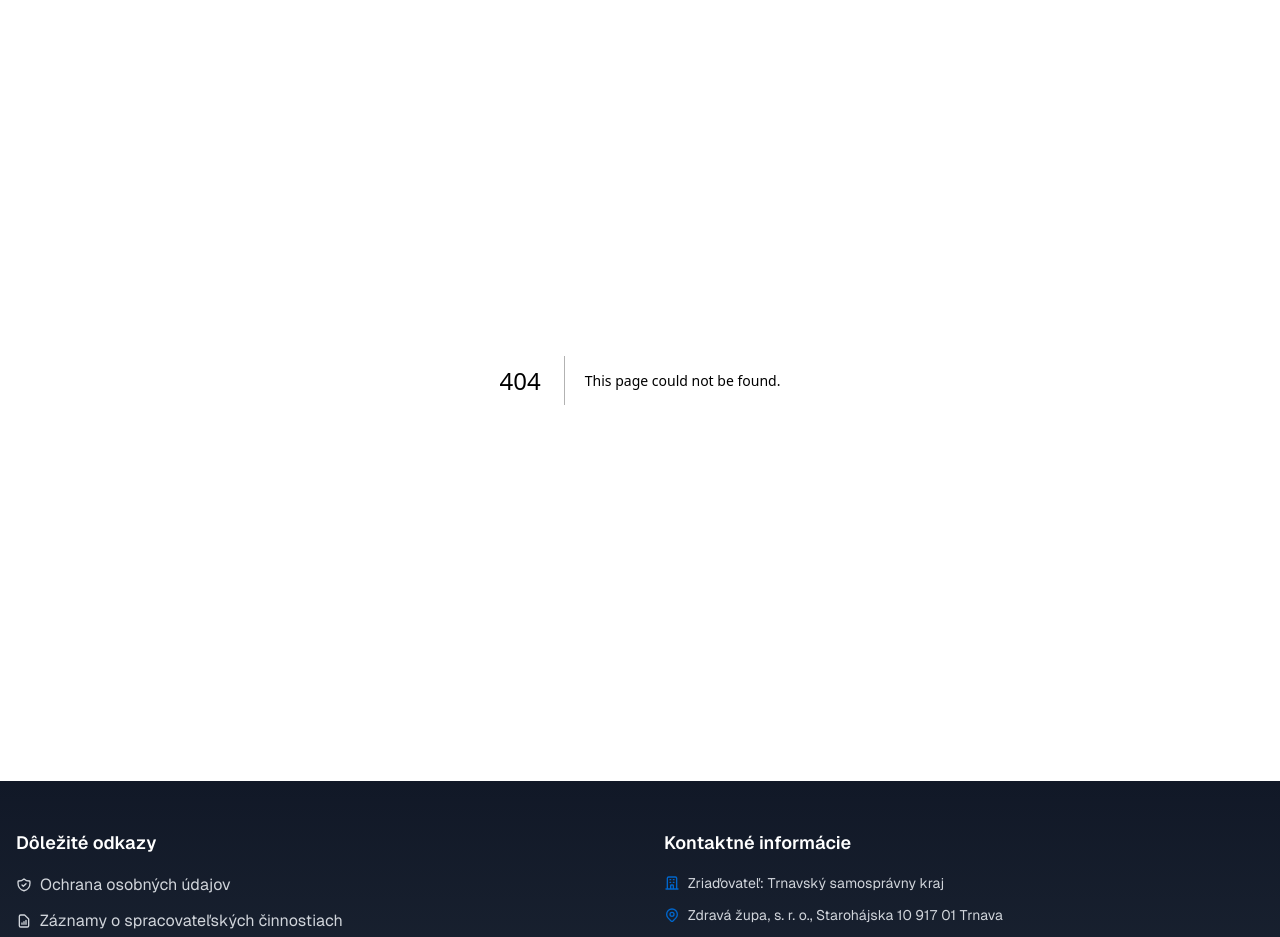
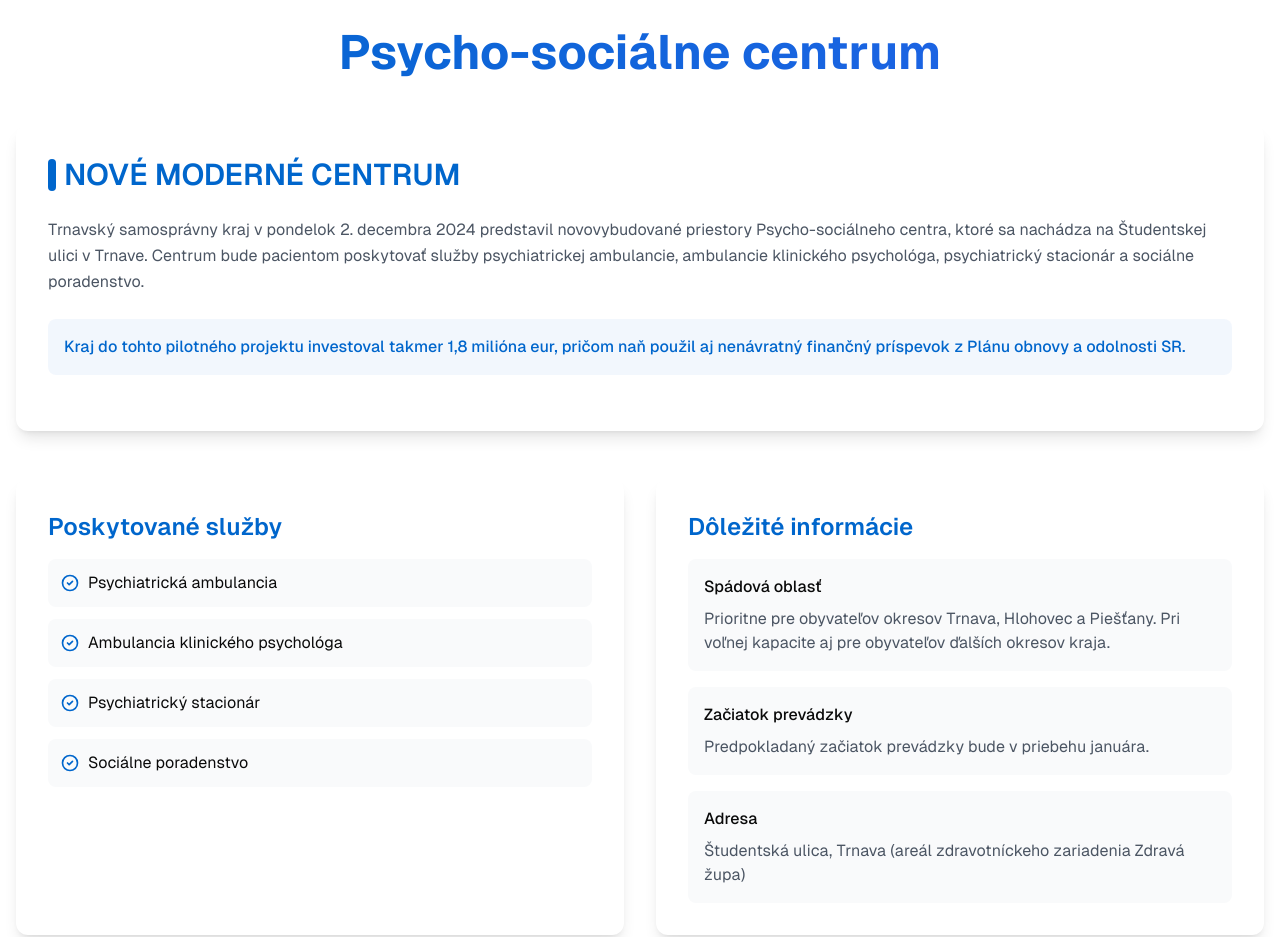
Before and after one commit to andrejsrna/zdravazupa, a Next.js app: page /psycho-socialne-centrum in a window 1280 px wide. Before the commit this address had no page. Shown: the part 100-1037 px from the top of the page. Built offline with nearby package versions, Linux system fonts and the light colour scheme.

Commit message:
psycho-soc

```diff
--- a/app/page.tsx
+++ b/app/page.tsx
@@ -92,10 +92,25 @@ export default function Home() {
                     <path strokeLinecap="round" strokeLinejoin="round" strokeWidth={2} d="M21 12a9 9 0 01-9 9m9-9a9 9 0 00-9-9m9 9H3m9 9a9 9 0 01-9-9m9 9c1.657 0 3-4.03 3-9s-1.343-9-3-9m0 18c-1.657 0-3-4.03-3-9s1.343-9 3-9m-9 9a9 9 0 019-9" />
                   </svg>
                 )
+              },
+              {
+                name: "Psycho-sociálne centrum",
+                href: "/psycho-socialne-centrum",
+                isNew: true,
+                icon: (
+                  <svg className="w-6 h-6" fill="none" stroke="currentColor" viewBox="0 0 24 24">
+                    <path strokeLinecap="round" strokeLinejoin="round" strokeWidth={2} d="M9.663 17h4.673M12 3v1m6.364 1.636l-.707.707M21 12h-1M4 12H3m3.343-5.657l-.707-.707m2.828 9.9a5 5 0 117.072 0l-.548.547A3.374 3.374 0 0014 18.469V19a2 2 0 11-4 0v-.531c0-.895-.356-1.754-.988-2.386l-.548-.547z" />
+                  </svg>
+                )
               }
             ].map((service, index) => (
               <Link key={index} href={service.href}>
                 <div className="group h-32 p-6 rounded-lg border bg-card hover:bg-accent transition-all duration-300 hover:shadow-lg relative overflow-hidden">
+                  {service.isNew && (
+                    <div className="absolute top-0 right-0 bg-primary text-white px-2 py-1 text-xs font-semibold rounded-bl">
+                      Nové
+                    </div>
+                  )}
                   <div className="flex items-center gap-3">
                     <div className="text-primary">{service.icon}</div>
                     <h3 className="font-medium group-hover:translate-x-2 transition-transform duration-300">{service.name}</h3>
--- /dev/null
+++ b/app/psycho-socialne-centrum/page.tsx
@@ -0,0 +1,80 @@
+import Benefits from "../components/Benefits";
+import ZP from "../components/ZP";
+
+export default function PsychoSocialneCentrum() {
+  return (
+    <div className="min-h-screen bg-gradient-to-b from-background to-muted">
+      <div className="container mx-auto px-4 py-12">
+        <h1 className="text-5xl font-bold mb-12 text-center bg-clip-text text-transparent bg-gradient-to-r from-primary to-blue-600">
+          Psycho-sociálne centrum
+        </h1>
+
+        <section className="mb-12 bg-white rounded-xl shadow-lg p-8 transform hover:scale-[1.02] transition-transform">
+          <h2 className="text-3xl font-semibold mb-6 text-primary flex items-center gap-2">
+            <span className="inline-block w-2 h-8 bg-primary rounded-full"></span>
+            NOVÉ MODERNÉ CENTRUM
+          </h2>
+          <div className="prose prose-lg max-w-none">
+            <p className="text-gray-600 leading-relaxed mb-4">
+              Trnavský samosprávny kraj v pondelok 2. decembra 2024 predstavil novovybudované priestory Psycho-sociálneho centra, ktoré sa nachádza na Študentskej ulici v Trnave. Centrum bude pacientom poskytovať služby psychiatrickej ambulancie, ambulancie klinického psychológa, psychiatrický stacionár a sociálne poradenstvo.
+            </p>
+            <div className="bg-primary/5 p-4 rounded-lg my-6">
+              <p className="text-primary font-medium">
+                Kraj do tohto pilotného projektu investoval takmer 1,8 milióna eur, pričom naň použil aj nenávratný finančný príspevok z Plánu obnovy a odolnosti SR.
+              </p>
+            </div>
+          </div>
+        </section>
+
+        <div className="grid grid-cols-1 md:grid-cols-2 gap-8 mb-12">
+          <section className="bg-white rounded-xl shadow-lg p-8 hover:shadow-xl transition-shadow">
+            <h2 className="text-2xl font-semibold mb-4 text-primary">Poskytované služby</h2>
+            <ul className="space-y-3">
+              {[
+                "Psychiatrická ambulancia",
+                "Ambulancia klinického psychológa",
+                "Psychiatrický stacionár",
+                "Sociálne poradenstvo"
+              ].map((service, i) => (
+                <li key={i} className="flex items-center gap-2 bg-gray-50 p-3 rounded-lg">
+                  <svg className="w-5 h-5 text-primary" fill="none" stroke="currentColor" viewBox="0 0 24 24">
+                    <path strokeLinecap="round" strokeLinejoin="round" strokeWidth="2" d="M9 12l2 2 4-4m6 2a9 9 0 11-18 0 9 9 0 0118 0z" />
+                  </svg>
+                  {service}
+                </li>
+              ))}
+            </ul>
+          </section>
+
+          <section className="bg-white rounded-xl shadow-lg p-8 hover:shadow-xl transition-shadow">
+            <h2 className="text-2xl font-semibold mb-4 text-primary">Dôležité informácie</h2>
+            <div className="space-y-4">
+              <div className="bg-gray-50 p-4 rounded-lg">
+                <h3 className="font-medium mb-2">Spádová oblasť</h3>
+                <p className="text-gray-600">Prioritne pre obyvateľov okresov Trnava, Hlohovec a Piešťany. Pri voľnej kapacite aj pre obyvateľov ďalších okresov kraja.</p>
+              </div>
+              <div className="bg-gray-50 p-4 rounded-lg">
+                <h3 className="font-medium mb-2">Začiatok prevádzky</h3>
+                <p className="text-gray-600">Predpokladaný začiatok prevádzky bude v priebehu januára.</p>
+              </div>
+              <div className="bg-gray-50 p-4 rounded-lg">
+                <h3 className="font-medium mb-2">Adresa</h3>
+                <p className="text-gray-600">Študentská ulica, Trnava (areál zdravotníckeho zariadenia Zdravá župa)</p>
+              </div>
+            </div>
+          </section>
+        </div>
+
+        <section className="mb-12 bg-white rounded-xl shadow-lg p-8">
+          <blockquote className="border-l-4 border-primary pl-4 italic text-gray-600">
+            "Zdravotníctvo je pre mňa dôležitou županskou témou a do tejto oblasti určite patrí aj starostlivosť o duševné zdravie. Považujem za nevyhnutné sa o téme duševného zdravia rozprávať nahlas."
+            <footer className="mt-2 font-medium text-primary">- Jozef Viskupič, trnavský župan</footer>
+          </blockquote>
+        </section>
+
+        <ZP />
+        <Benefits />
+      </div>
+    </div>
+  );
+}
```
Also changed, not shown: 1 other file (tests, documents, lock files or other folders).
